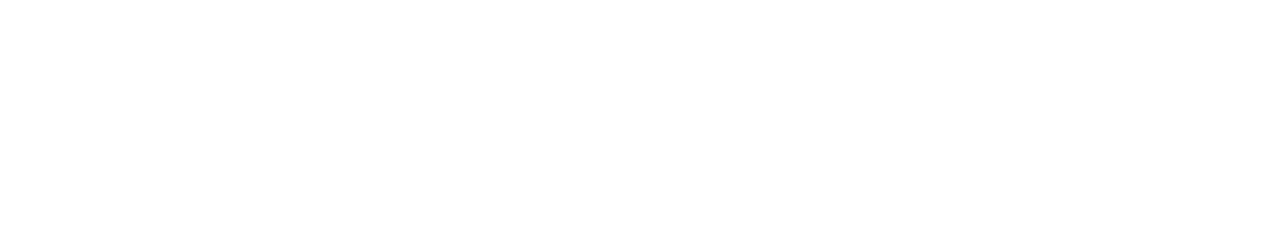
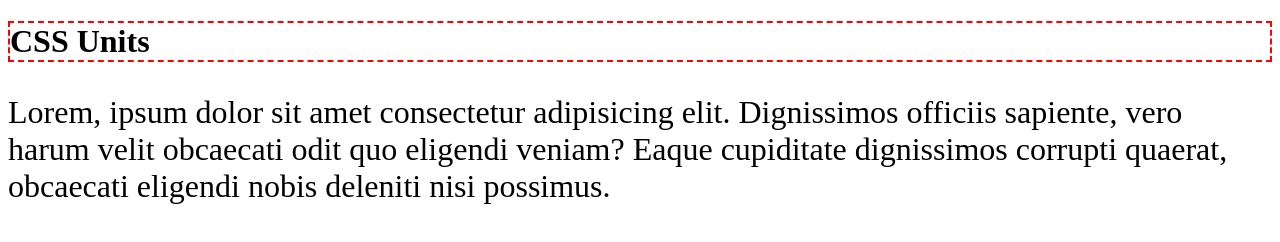
Before and after one commit to nikProgramming2023/Learning_Front_End_Web_Dev, a plain HTML site: page CSS/Lesson 4 Units And Sizes/Index.html in a window 1280 px wide. Drawn offline with Linux system fonts and the light colour scheme.

Commit message:
Code for Lesson 4

```diff
--- a/CSS/Lesson 4 Units And Sizes/Index.css
+++ b/CSS/Lesson 4 Units And Sizes/Index.css
@@ -0,0 +1,7 @@
+p {
+    font-size: 2rem;
+}
+
+h1 {
+    border: 2px dashed red;
+}
--- a/CSS/Lesson 4 Units And Sizes/Index.html
+++ b/CSS/Lesson 4 Units And Sizes/Index.html
@@ -4,10 +4,15 @@
     <meta charset="UTF-8">
     <meta http-equiv="X-UA-Compatible" content="IE=edge">
     <meta name="viewport" content="width=device-width, initial-scale=1.0">
-    <title>Document</title>
+    <title>CSS Units</title>
     <link rel="stylesheet" href="Index.css">
 </head>
 <body>
-
+    <main>
+        <header>
+            <h1>CSS Units</h1>
+        </header>
+        <p>Lorem, ipsum dolor sit amet consectetur adipisicing elit. Dignissimos officiis sapiente, vero harum velit obcaecati odit quo eligendi veniam? Eaque cupiditate dignissimos corrupti quaerat, obcaecati eligendi nobis deleniti nisi possimus.</p>
+    </main>
 </body>
 </html>
```
